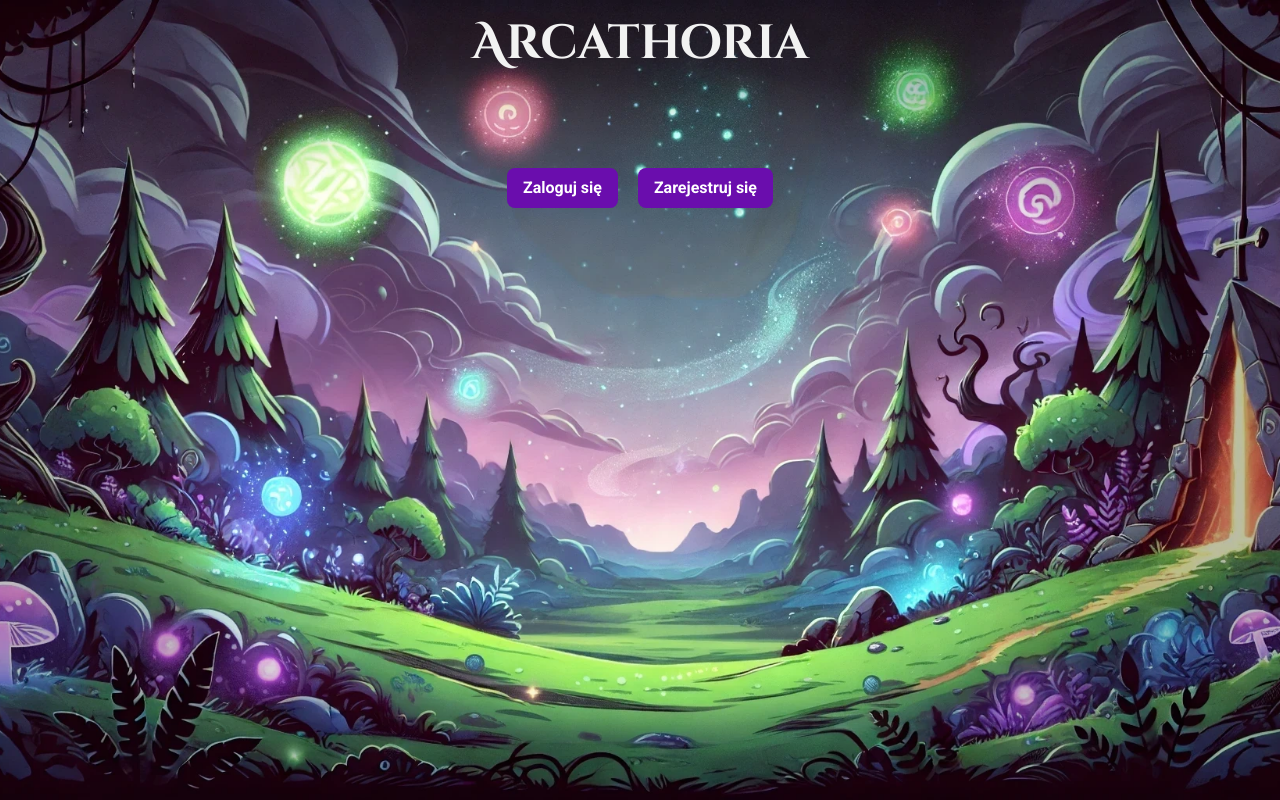
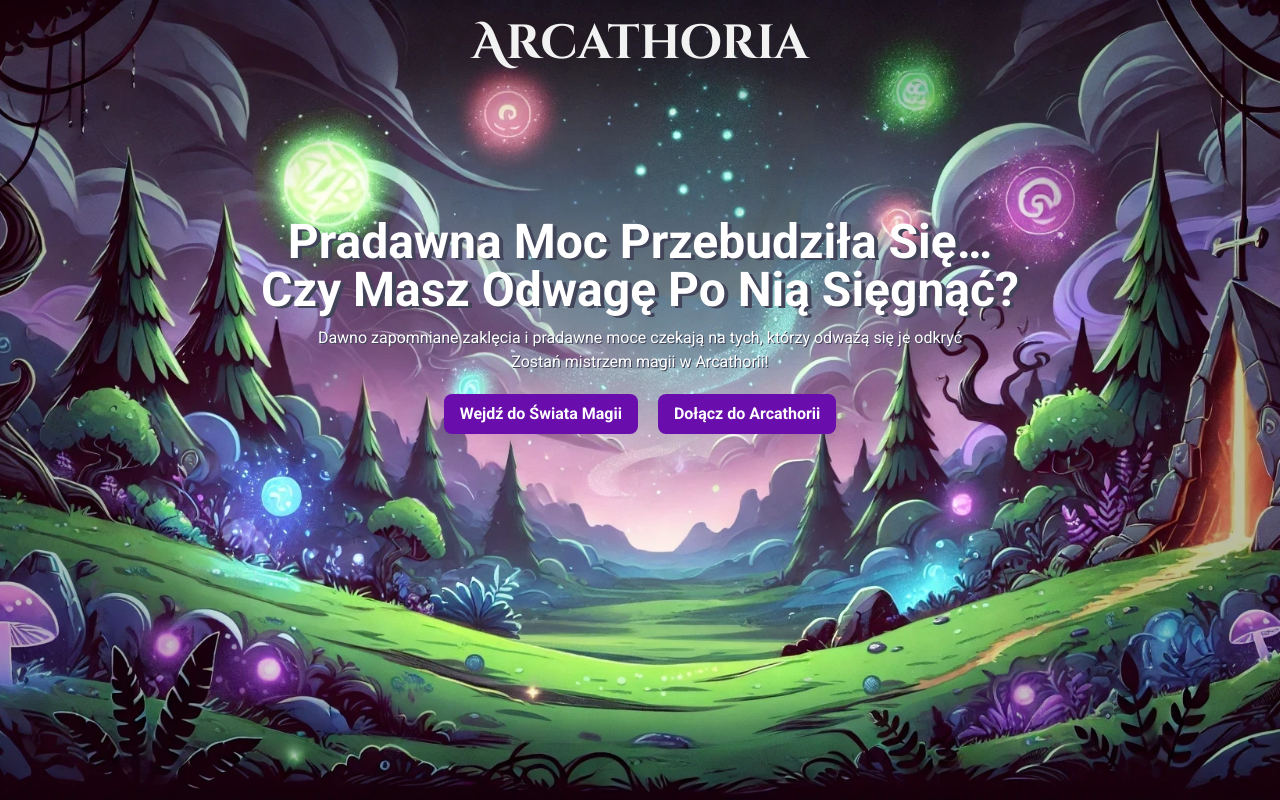
Before and after one commit to KrzychuuWEB/arcathoria-client, a React (Vite) app: page / in a window 1280 px wide. Built offline with nearby package versions, Linux system fonts and the light colour scheme.

Commit message:
Edit hero section in HomePage

```diff
--- a/src/pages/HomePage.jsx
+++ b/src/pages/HomePage.jsx
@@ -5,14 +5,29 @@ import PrimaryButton from "../components/buttons/PrimaryButton.jsx";
 const HomePage = () => {
     return (
         <LandingLayout>
-            <div className="flex justify-center items-center gap-5">
-                <PrimaryButton href={paths.auth.login}>
-                    Zaloguj się
-                </PrimaryButton>
+            <div className="flex justify-center items-center">
+                <div className="w-[800px] mt-[50px] text-center">
+                    <h2 className="text-white font-bold text-5xl"
+                        style={{textShadow: '4px 2px 0px rgba(66, 68, 90, 1)'}}>
+                        Pradawna Moc Przebudziła Się…<br/> Czy Masz Odwagę Po Nią Sięgnąć?
+                    </h2>
 
-                <PrimaryButton href={paths.auth.register}>
-                    Zarejestruj się
-                </PrimaryButton>
+                    <h3 className="text-white text-center text-md mt-3"
+                        style={{textShadow: "1px 1px 0px rgba(66, 68, 90, 1)"}}>Dawno zapomniane zaklęcia i pradawne
+                        moce
+                        czekają
+                        na tych, którzy odważą się je odkryć<br/> Zostań mistrzem magii w Arcathorii!</h3>
+
+                    <div className="flex justify-center items-center gap-5 mt-5">
+                        <PrimaryButton href={paths.auth.login}>
+                            Wejdź do Świata Magii
+                        </PrimaryButton>
+
+                        <PrimaryButton href={paths.auth.register}>
+                            Dołącz do Arcathorii
+                        </PrimaryButton>
+                    </div>
+                </div>
             </div>
         </LandingLayout>
     );
```
